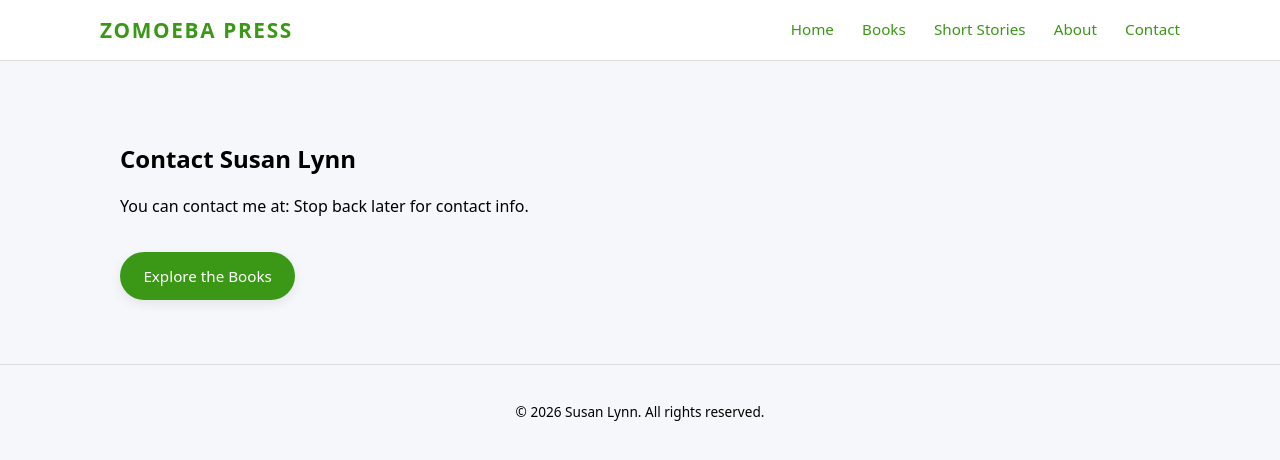
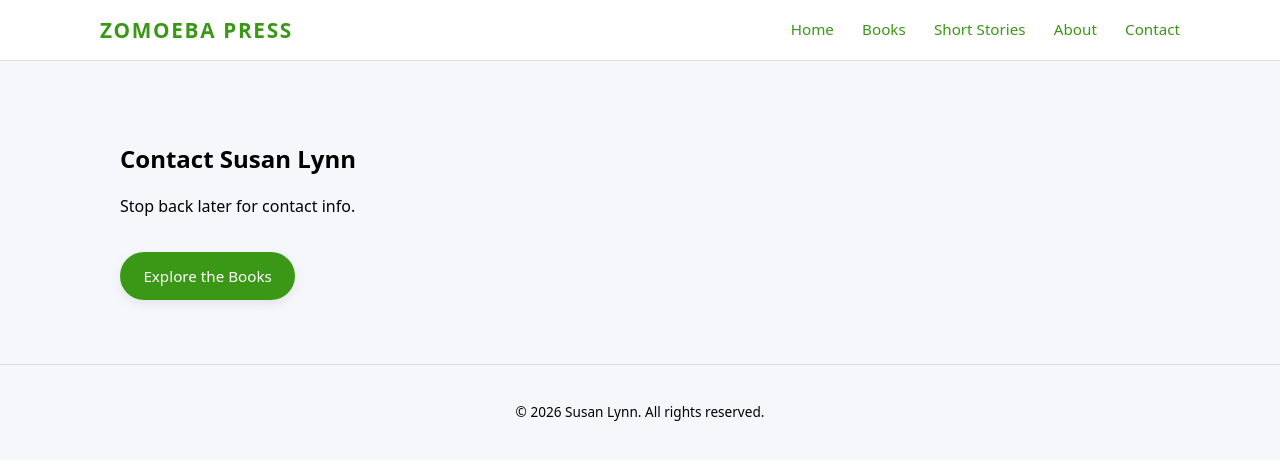
Before and after one commit to susanlynn-books/zomoeba, a Jekyll site: the page built from contact.md, in a window 1280 px wide. Shown: the top 460 px of the page. Built offline with Jekyll 4.4.1, drawn with Linux system fonts in a browser that asks for light colours.

Commit message:
Update contact.md

```diff
--- a/contact.md
+++ b/contact.md
@@ -9,7 +9,7 @@ permalink: /contact/
     <h2>Contact Susan Lynn </h2>
 
 <p>
-You can contact me at:  Stop back later for contact info.  </p>
+Stop back later for contact info.  </p>
 
  <div class="hero-actions">
         <a href="{{ "/zomoeba/books/" | relative_url }}" class="btn primary">Explore the Books</a>
```
